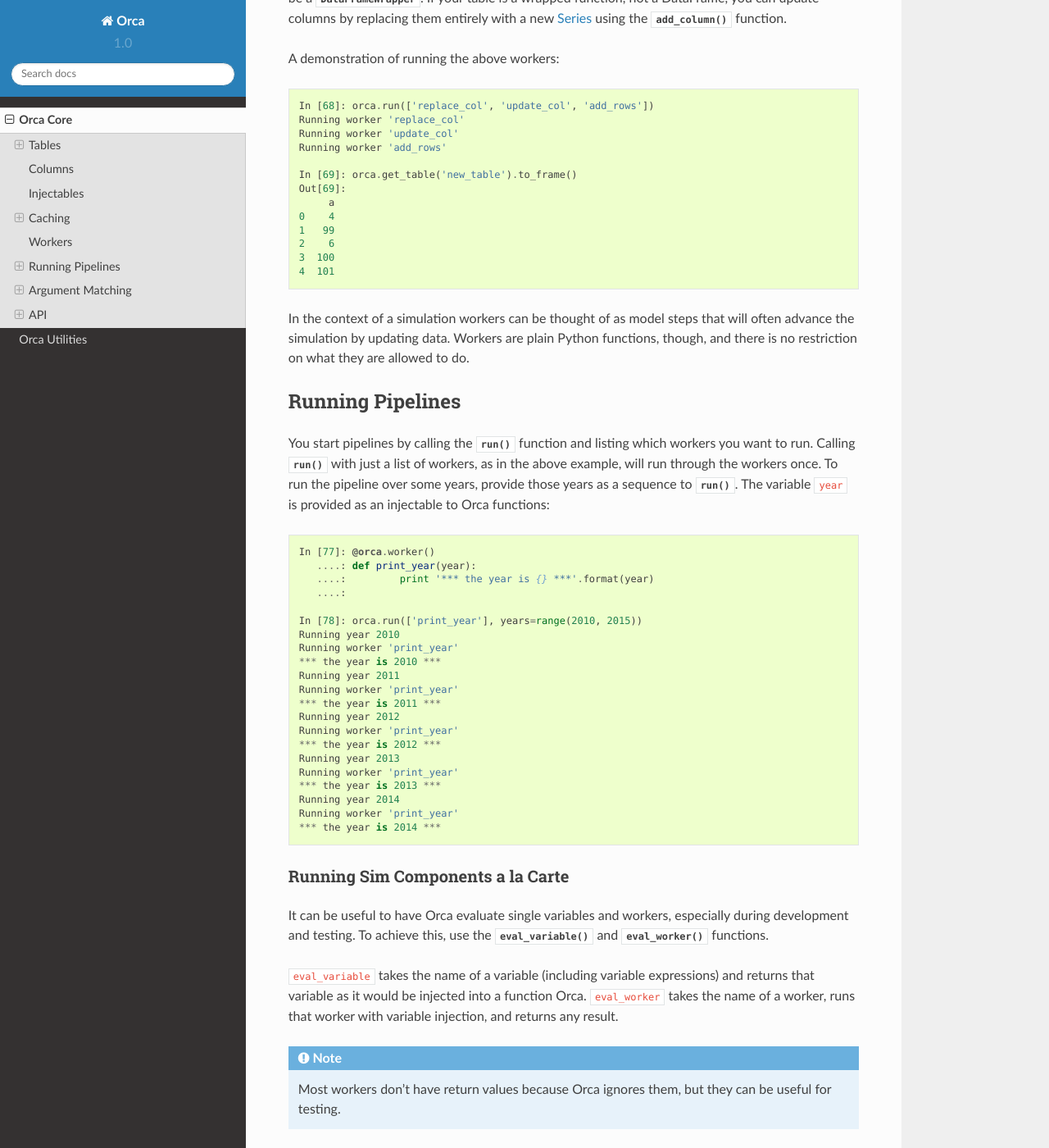
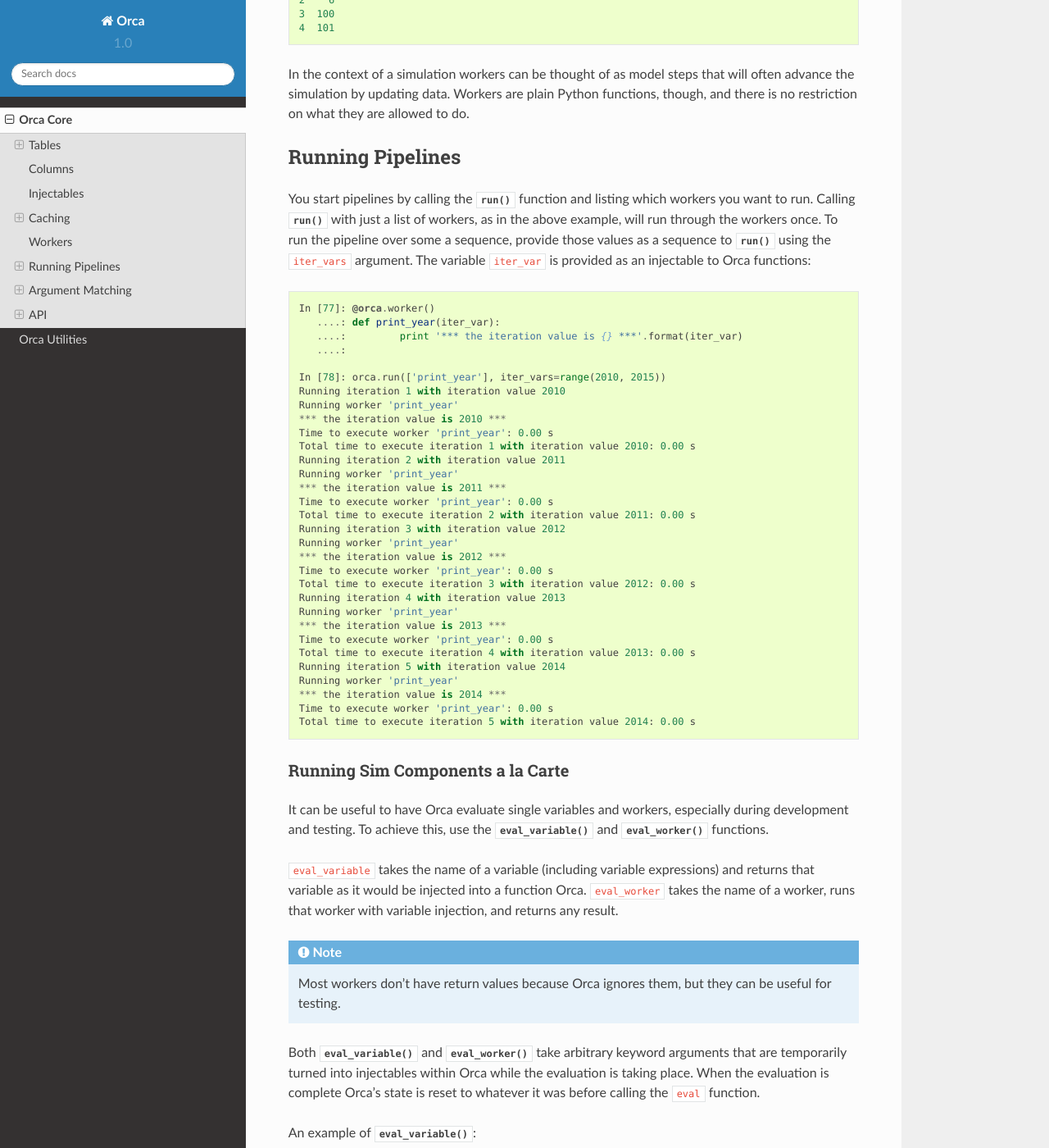
Before and after one commit to UDST/orca, a Sphinx documentation site: the page built from docs/core.rst, in a window 1280 px wide and 1400 px high, scrolled down 7458 px. Shown: the whole window at 82% size. Built offline with Sphinx 7.4.7 and the Read the Docs theme 2.0.0, drawn with Linux system fonts in a browser that asks for light colours; some of the changed text lies outside the part shown.

Commit message:
Fix year -> iter_var in docs
To keep it up to date with the changes in baffb41.

```diff
--- a/docs/core.rst
+++ b/docs/core.rst
@@ -67,22 +67,6 @@ and lazy evaluation of table functions. Learn more in the API documentation:
 
 * :py:class:`~orca.DataFrameWrapper`
 * :py:class:`~orca.TableFuncWrapper`
-
-Table Sources
-~~~~~~~~~~~~~
-
-Sometimes you may want to set up a function that returns a DataFrame but
-only have it evaluated once and thereafter have access to the DataFrame itself
-as if you had used :py:func:`~orca.add_table` to
-register it. For that you can use the
-:py:func:`~orca.table_source` decorator::
-
-    @orca.table_source()
-    def my_table():
-        return pd.DataFrame({'a': [1, 2, 3]})
-
-When ``my_table`` is first injected somewhere it will be converted to a
-:py:class:`~orca.DataFrameWrapper`.
 
 Automated Merges
 ~~~~~~~~~~~~~~~~
@@ -418,37 +402,47 @@ what they are allowed to do.
 Running Pipelines
 -----------------
 
-You start pipelines by calling the :py:func:`~orca.run`
-function and listing which workers you want to run.
+You start pipelines by calling the :py:func:`~orca.run` function and
+listing which workers you want to run.
 Calling :py:func:`~orca.run` with just a list of workers,
 as in the above example, will run through the workers once.
-To run the pipeline over some years, provide those years as a sequence
-to :py:func:`~orca.run`.
-The variable ``year`` is provided as an injectable to Orca functions:
+To run the pipeline over some a sequence, provide those values as a sequence
+to :py:func:`~orca.run` using the ``iter_vars`` argument.
+The variable ``iter_var`` is provided as an injectable to Orca functions:
 
 .. code-block:: python
 
     In [77]: @orca.worker()
-       ....: def print_year(year):
-       ....:         print '*** the year is {} ***'.format(year)
+       ....: def print_year(iter_var):
+       ....:         print '*** the iteration value is {} ***'.format(iter_var)
        ....:
 
-    In [78]: orca.run(['print_year'], years=range(2010, 2015))
-    Running year 2010
+    In [78]: orca.run(['print_year'], iter_vars=range(2010, 2015))
+    Running iteration 1 with iteration value 2010
     Running worker 'print_year'
-    *** the year is 2010 ***
-    Running year 2011
+    *** the iteration value is 2010 ***
+    Time to execute worker 'print_year': 0.00 s
+    Total time to execute iteration 1 with iteration value 2010: 0.00 s
+    Running iteration 2 with iteration value 2011
     Running worker 'print_year'
-    *** the year is 2011 ***
-    Running year 2012
+    *** the iteration value is 2011 ***
+    Time to execute worker 'print_year': 0.00 s
+    Total time to execute iteration 2 with iteration value 2011: 0.00 s
+    Running iteration 3 with iteration value 2012
     Running worker 'print_year'
-    *** the year is 2012 ***
-    Running year 2013
+    *** the iteration value is 2012 ***
+    Time to execute worker 'print_year': 0.00 s
+    Total time to execute iteration 3 with iteration value 2012: 0.00 s
+    Running iteration 4 with iteration value 2013
     Running worker 'print_year'
-    *** the year is 2013 ***
-    Running year 2014
+    *** the iteration value is 2013 ***
+    Time to execute worker 'print_year': 0.00 s
+    Total time to execute iteration 4 with iteration value 2013: 0.00 s
+    Running iteration 5 with iteration value 2014
     Running worker 'print_year'
-    *** the year is 2014 ***
+    *** the iteration value is 2014 ***
+    Time to execute worker 'print_year': 0.00 s
+    Total time to execute iteration 5 with iteration value 2014: 0.00 s
 
 Running Sim Components a la Carte
 ~~~~~~~~~~~~~~~~~~~~~~~~~~~~~~~~~
@@ -536,15 +530,17 @@ Archiving Data
 
 An option to the :py:func:`~orca.run` function is to have
 it save table data at set intervals.
-Only tables are saved, as DataFrames_ to an HDF5 file via pandas'
+Tables (and only tables) are saved as DataFrames_ to an HDF5 file via pandas'
 `HDFStore <http://pandas.pydata.org/pandas-docs/stable/io.html#hdf5-pytables>`__
 feature. If Orca is running only one loop the tables are stored
-under their registered names. If it is running multiple years the tables are
-stored under names like ``'<year>/<table name>'``. For example, in the year 2020
-the "buildings" table would be stored as ``'2020/buildings'``.
+under their registered names. If it is running multiple iterations the tables are
+stored under names like ``'<iter_var>/<table name>'``.
+For example, if ``iter_var`` is ``2020`` the "buildings" table would be stored
+as ``'2020/buildings'``.
 The ``out_interval`` keyword to :py:func:`~orca.run`
 controls how often the tables are saved out. For example, ``out_interval=5``
-saves tables every fifth year. In addition, the final data is always saved
+saves tables every fifth iteration.
+In addition, the final data is always saved
 under the key ``'final/<table name>'``.
 
 Argument Matching
```
